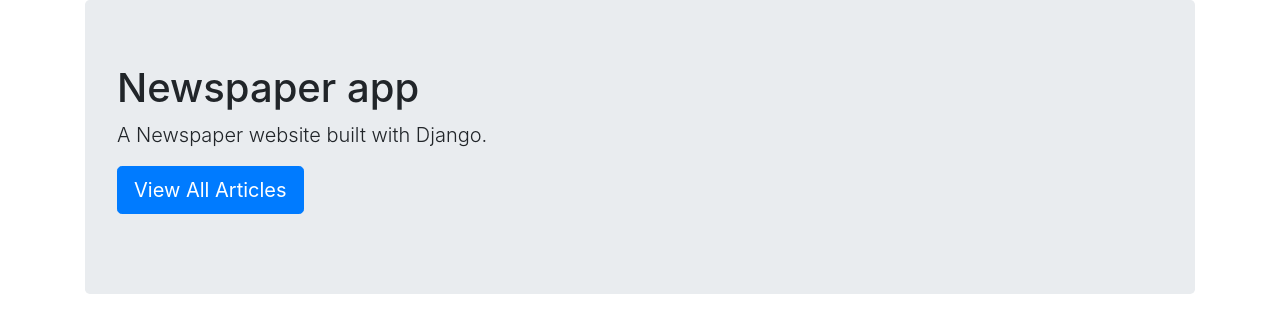
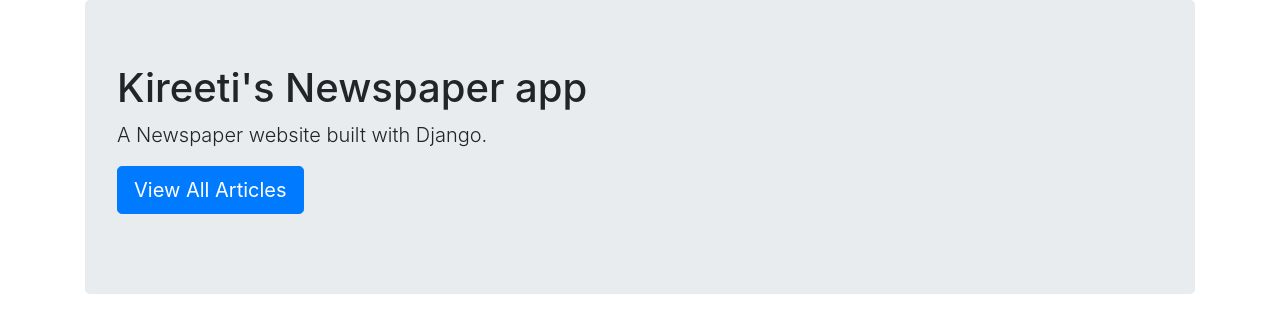
Before and after one commit to kireeti27/newspaper-app, a Django app: page / in a window 1280 px wide. Shown: the part 56-389 px from the top of the page. Run offline with Django 3.2, Linux system fonts and the light colour scheme; some libraries are stand-ins or nearby versions.

Commit message:
changed home template

```diff
--- a/templates/home.html
+++ b/templates/home.html
@@ -2,7 +2,7 @@
 {% block title %}Home{% endblock title %}
 {% block content %}
 <div class="jumbotron">
-<h1 class="display- ">Newspaper app</h1>
+<h1 class="display- ">Kireeti's Newspaper app</h1>
 <p class="lead">A Newspaper website built with Django.</p>
 <p class="lead">
 <a class="btn btn-primary btn-lg" href="{% url 'article_list' %}"
```
